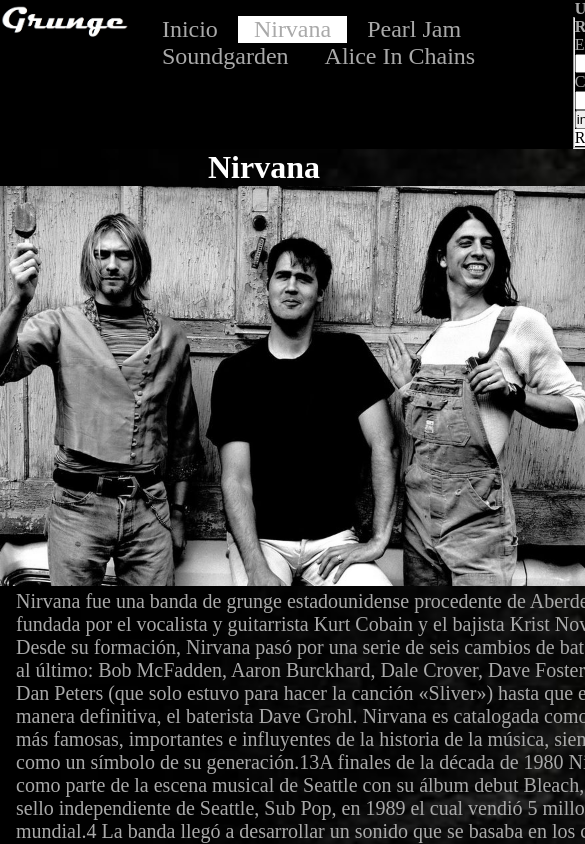
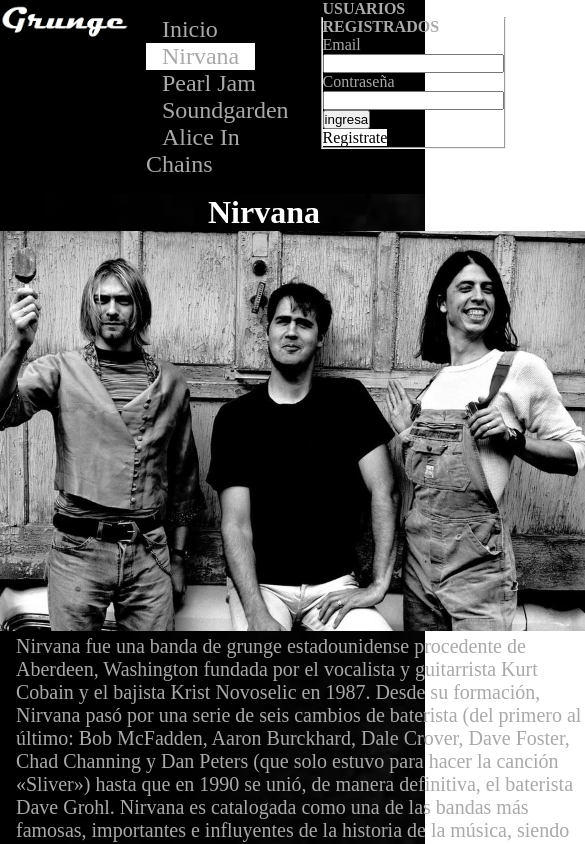
Before and after one commit to martincmr1/proyectocoderhouserugnia, a plain HTML site: page vistas/nirvana.html in a window 390 px wide. Shown: the top 844 px of the page, 585 px wide, since content can reach past the window. Drawn offline with nearby package versions, Linux system fonts and the light colour scheme.

Commit message:
segunda entrega proyecto final

```diff
--- a/css/estilos.css
+++ b/css/estilos.css
@@ -199,12 +199,12 @@
 
 @media screen and (max-width: 425px) {
     .header{
-            width: 767px;
+            width: 425px;
     }
     .main{
-        width: 767px;
+        width: 425px;
     }
     .footer{
-            width: 767px;
+            width: 425px;
     }
 }
```
